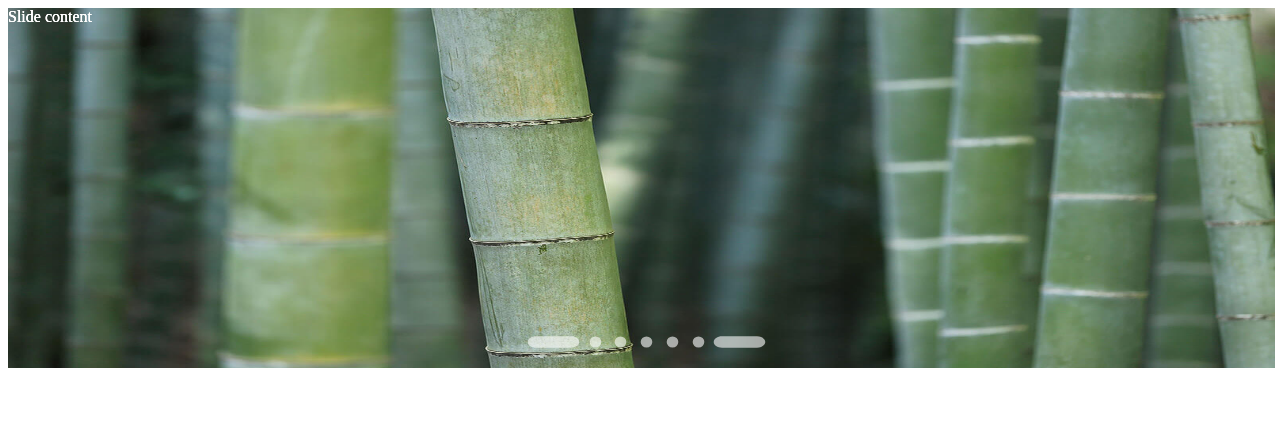
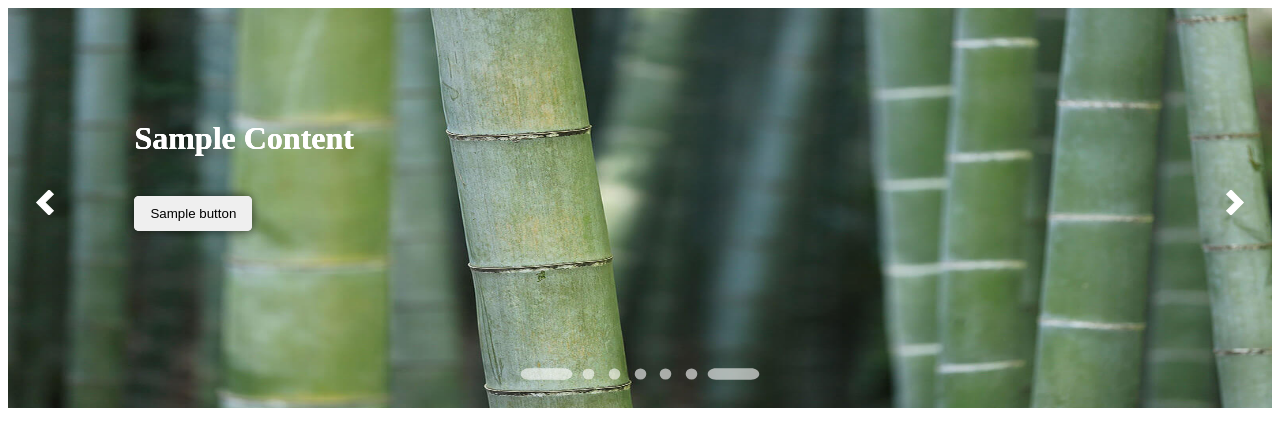
Before and after one commit to HaripriyaJ/React-Carousel, a React (Create React App) app: page / in a window 1280 px wide. Shown: the top 446 px of the page. Built offline with nearby package versions, Linux system fonts and the light colour scheme.

Commit message:
Add arrow to carousel

```diff
--- a/src/App.scss
+++ b/src/App.scss
@@ -1,6 +1,7 @@
 .carousel {
     display: block;
-    width: 99vw;
+    height: 50vh;
+    width: calc(100vw - 1rem);
     margin: 0 auto;
 
     & .container:not(:first-child) {
@@ -8,3 +9,12 @@
         top: 8px;
     }
 }
+
+.button-primary {
+    cursor: pointer;
+    padding: 0.6rem 1rem;
+    border-radius: 5px;
+    outline: none;
+    border: none;
+    box-shadow: 0 0 10px rgba(0, 0, 0, 0.212);
+}
--- a/src/App.tsx
+++ b/src/App.tsx
@@ -1,6 +1,7 @@
 import React from 'react';
 import './App.scss';
 import Carousel from './Carousel/Carousel';
+import Arrow from './Carousel/Components/Arrows/Arrow';
 import Content from './Carousel/Components/Content/Content';
 import Slide from './Carousel/Components/Slide/Slide';
 import Slider from './Carousel/Components/Slider/Slider';
@@ -9,11 +10,16 @@ function App() {
   return (
     <div>
       <div className="carousel">
+        <Arrow side="left"/>
+        <Arrow side="right"/>
         <Carousel>
           {
             [1, 2, 3].map(_ =>
               <Slide>
-                <Content>Sample Content</Content>
+                <Content>
+                  <p>Sample Content</p>
+                  <button className="button-primary">Sample button</button>
+                  </Content>
               </Slide>
             )
           }
--- a/src/Carousel/Components/Arrows/Arrow.scss
+++ b/src/Carousel/Components/Arrows/Arrow.scss
@@ -1,5 +1,25 @@
 #arrow {
+    position: relative;
+    width: inherit;
+    z-index: 1;
+}
+
+.arrow {
     cursor: pointer;
+    display: flex;
+    position: absolute;
+    top: 19vh;
+    height: 100px;
+    width: 70px;
+    align-items: center;
+    justify-content: center;
+
+    &-pos-left {
+        left: 10px;
+    }
+    &-pos-right {
+        right: 10px;
+    }
 }
 
 .left-arrow {
--- a/src/Carousel/Components/Arrows/Arrow.tsx
+++ b/src/Carousel/Components/Arrows/Arrow.tsx
@@ -4,8 +4,10 @@ import './Arrow.scss';
 
 export default function Arrow(props:IArrow) {
     return (
-        <svg xmlns="http://www.w3.org/2000/svg" width="30" height="35" viewBox="0 0 24 24" id="arrow" className={props.side === 'left' ? 'left-arrow': 'right-arrow'}>
-            <path d="M8.122 24l-4.122-4 8-8-8-8 4.122-4 11.878 12z" fill={props.fill || "#000000"} stroke={props.stroke || "#000"}/>
-        </svg>
+        <span className={props.side === 'left' ? 'arrow arrow-pos-left' : 'arrow arrow-pos-right'}>
+            <svg xmlns="http://www.w3.org/2000/svg" width="30" height="25" viewBox="0 0 24 24" id="arrow" className={props.side === 'left' ? 'left-arrow': 'right-arrow'}>
+                <path d="M8.122 24l-4.122-4 8-8-8-8 4.122-4 11.878 12z" fill={props.fill || "#fff"} stroke={props.stroke || "#fff"}/>
+            </svg>
+        </span>
     );
 }
--- a/src/Carousel/Components/Slide/Slide.scss
+++ b/src/Carousel/Components/Slide/Slide.scss
@@ -1,6 +1,6 @@
 .container {
     display: block;
-    height: 45vh;
+    height: inherit;
     width: inherit;
 }
 
@@ -9,6 +9,10 @@
     position: absolute;
     z-index: 1;
     color: #ffffff;
+    left: 10%;
+    top: 20%;
+    font-size: xx-large;
+    font-weight: bolder;
 }
 
 .background {
--- a/src/Carousel/Components/Slide/Slide.tsx
+++ b/src/Carousel/Components/Slide/Slide.tsx
@@ -1,5 +1,4 @@
 import React from "react";
-import Content from "../Content/Content";
 import './Slide.scss';
 
 export default function Slide(props:any) {
@@ -7,10 +6,10 @@ export default function Slide(props:any) {
     return (
         <div className="container">
             <div className="content">
-                <Content>Slide content</Content>
+                {children}
             </div>
             <div className="background">
-                <img src="Assets/img-1.jpg" alt="Image" className="background-image" />
+                <img src="Assets/img-1.jpg" alt="Banner" className="background-image" />
             </div>
         </div>
     );
--- a/src/Carousel/Components/Slider/Slider.scss
+++ b/src/Carousel/Components/Slider/Slider.scss
@@ -18,8 +18,7 @@
         display: flex;
         flex-direction: row;
         justify-content: center;
-        top: -2rem;
-        left: 5px;
         position: relative;
+        top: 45vh;
     }
 }
```
